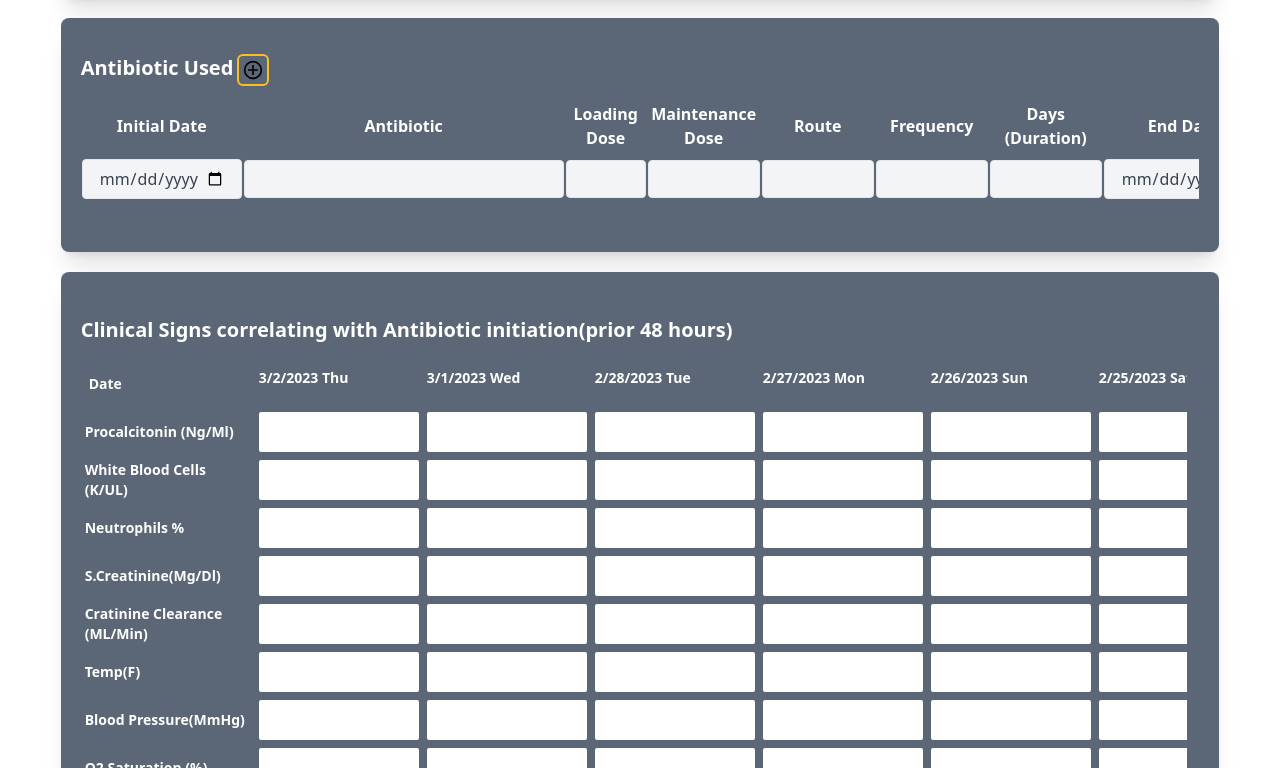
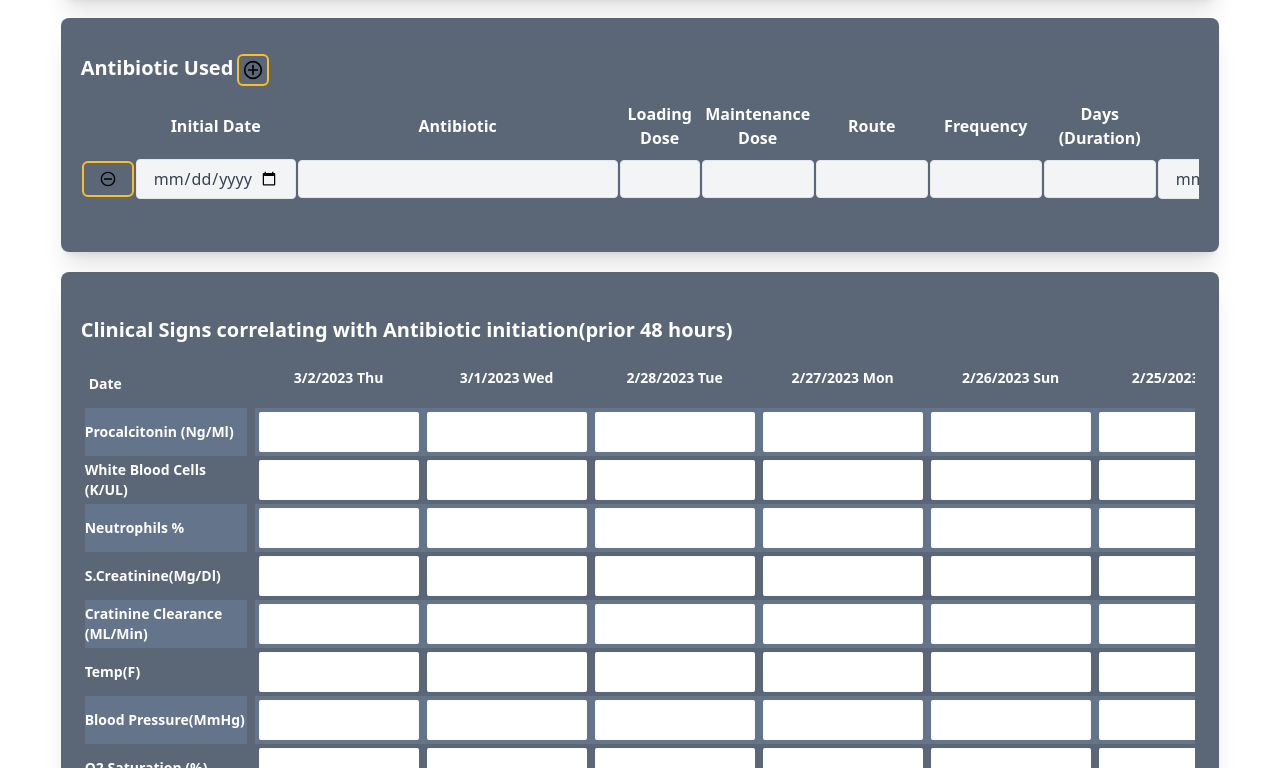
Before and after one commit to anshuman-8/antibiotic-stewardship-site, a Next.js app: page /form in a window 1280 px wide. Shown: the part 1292-2060 px from the top of the page. Built offline with nearby package versions, Linux system fonts and the light colour scheme.

Commit message:
antibiotics table shade+remove icon moved

```diff
--- a/components/Form/AntibioticUsed.tsx
+++ b/components/Form/AntibioticUsed.tsx
@@ -56,13 +56,14 @@ const AntibioticsUsed: React.FC = () => {
           className="border-2 border-amber-400 p-1 mx-1 rounded-md hover:cursor-pointer"
           onClick={addRow}
         >
-          <GrAddCircle className="" fill="#ffffff" />
+          <GrAddCircle className="text-red-700 fill-red-400" fill="#ffffff" />
         </div>
       </div>
       <div className="overflow-auto">
         <table className="w-full">
           <thead>
             <tr className="text-white">
+              <th></th>
               <th className="py-2">Initial Date</th>
               <th className="py-2">Antibiotic</th>
               <th className="py-2">Loading Dose</th>
@@ -76,6 +77,14 @@ const AntibioticsUsed: React.FC = () => {
           <tbody>
             {rows.map((row, index) => (
               <tr key={index} className="">
+                <td>
+                  <div
+                    className="border-2 border-amber-400 py-2 px-4 mb-3 rounded-md hover:cursor-pointer"
+                    onClick={() => deleteRow(index)}
+                  >
+                    <GrSubtractCircle className="fill-orange-700 text-red-300" />
+                  </div>
+                </td>
                 <td className="">
                   <input
                     type="date"
@@ -176,14 +185,7 @@ const AntibioticsUsed: React.FC = () => {
                     }}
                   />
                 </td>
-                <td>
-                  <div
-                    className="border-2 border-amber-400 py-2 px-4 mb-3 rounded-md hover:cursor-pointer"
-                    onClick={() => deleteRow(index)}
-                  >
-                    <GrSubtractCircle className="" fill="#ffffff" />
-                  </div>
-                </td>
+
               </tr>
             ))}
           </tbody>
--- a/components/Form/ClinicalSign.tsx
+++ b/components/Form/ClinicalSign.tsx
@@ -164,7 +164,7 @@ export default function ClinicalSign() {
         Clinical Signs correlating with Antibiotic initiation(prior 48 hours){" "}
       </div>
       <div className="flex flex-row mb-5 mx-1">
-        <div className="flex flex-col ">
+        <div className="flex flex-col striped">
           <div className="capitalize font-semibold h-10 w-[100%] text-white my-1 text-sm p-1 flex items-center">
             Date
           </div>
@@ -178,21 +178,23 @@ export default function ClinicalSign() {
             );
           })}
         </div>
-        <div className="flex overflow-scroll mx-2">
+        <div className="flex overflow-scroll px-2">
           {clinicalSignsValue.map((item, index) => {
             return (
               <div className="flex flex-col striped" key={index}>
-                <div className="capitalize font-semibold h-10 w-[100%] text-white my-1 text-sm p-1 ">
-
-                  {item.date.toLocaleDateString() + " "+ item.date.toLocaleDateString("en-US", { weekday: "short" })}
+                <div className="capitalize font-semibold h-10 w-[100%] text-white my-1 text-sm p-1 text-center align-middle">
+                  {item.date.toLocaleDateString() +
+                    " " +
+                    item.date.toLocaleDateString("en-US", { weekday: "short" })}
                 </div>
                 {clinicalSignsPriority.map((item, i) => {
                   return (
-                    <input
-                      className="max-w-[10rem] p-1 m-1 h-10 rounded-sm"
-                      key={item.id}
-                      placeholder={item.placeholder}
-                    />
+                    <div key={item.id}>
+                      <input
+                        className="max-w-[10rem] p-1 m-1 h-10 rounded-sm"
+                        placeholder={item.placeholder}
+                      />
+                    </div>
                   );
                 })}
               </div>
--- a/styles/globals.css
+++ b/styles/globals.css
@@ -18,6 +18,6 @@
 
   @layer utilities {
     .striped div:nth-child(even) {
-      @apply bg-gray-100
+      @apply bg-slate-500
     }
   }
```
